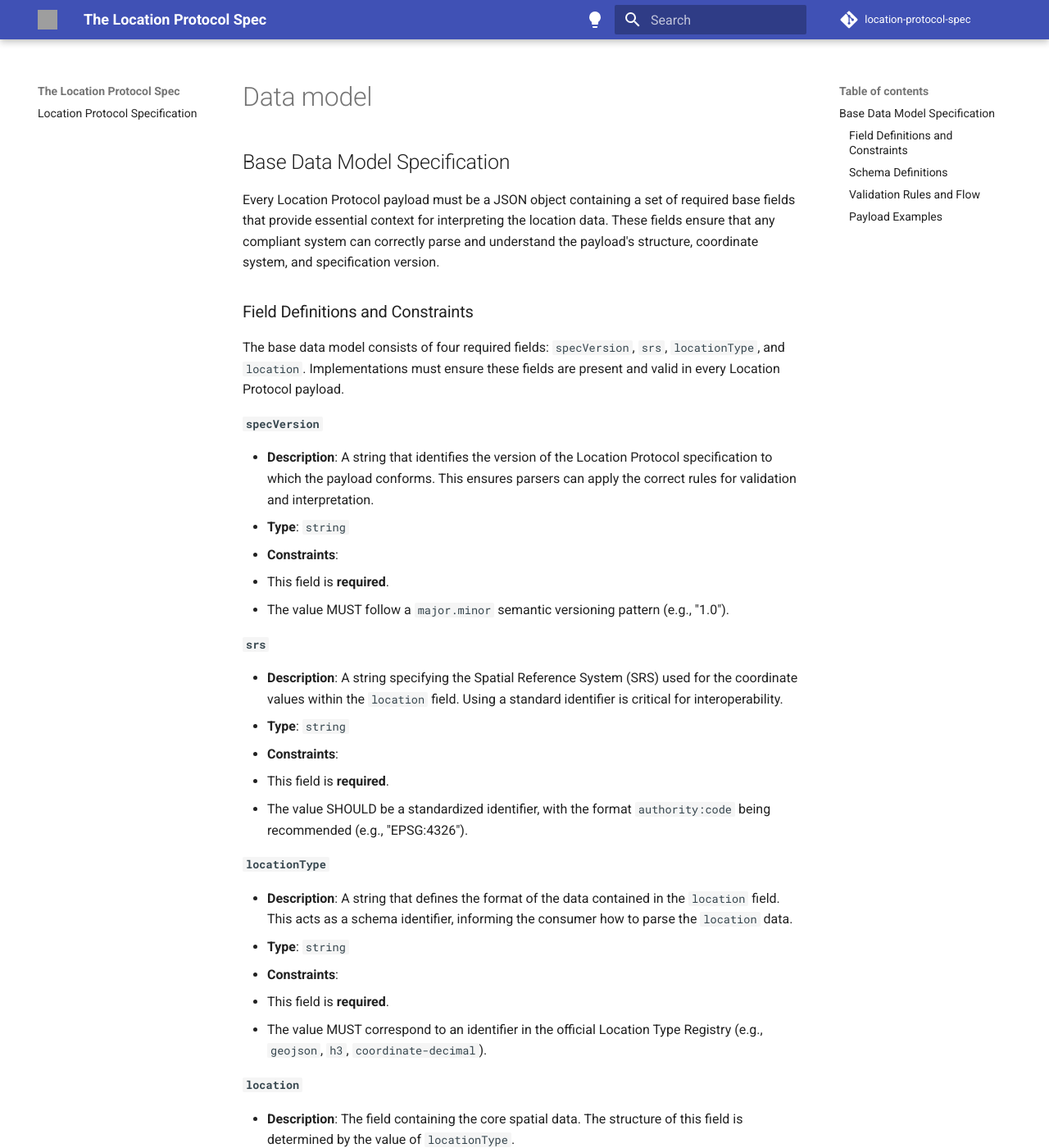
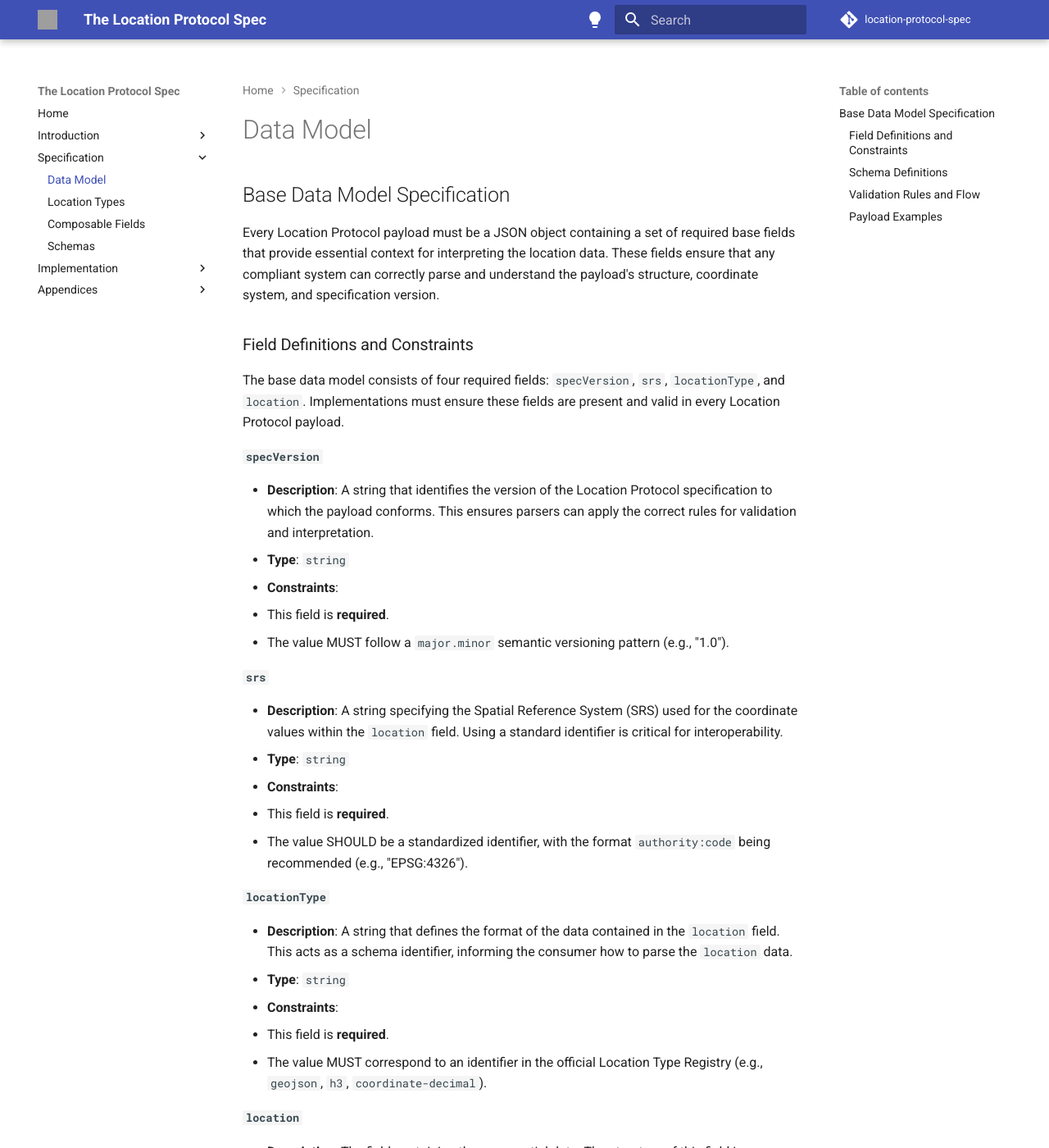
Before and after one commit to DecentralizedGeo/location-protocol-spec, an MkDocs documentation site: the page built from docs/spec-page/specification/data-model.md, in a window 1280 px wide and 1400 px high. Shown: the whole window at 82% size. Built offline with MkDocs 1.6.1 and Material for MkDocs 9.7.7, drawn with Linux system fonts in a browser that asks for light colours; comment, search, counter and statistics services are not loaded; some of the changed text lies outside the part shown; grey boxes are pictures that could not be loaded.

Commit message:
Improves site navigation and appearance
Enhances the site's structure and appearance by:

- Updates the navigation menu for clarity and better organization.
- Configures the theme to collapse navigation by default.
- Adds a social media link to the footer.
- Enables Mermaid diagrams support for enhanced visual representation.
- Specifies the documentation directory.

```diff
--- a/mkdocs.yaml
+++ b/mkdocs.yaml
@@ -1,5 +1,6 @@
 site_name: The Location Protocol Spec # Your project name
 site_description: A common format for portable, signed records of spatial information — including coordinates, boundaries, imagery, and other geospatial data.
+docs_dir: docs/spec-page
 
 theme:
   name: material
@@ -28,7 +29,7 @@ theme:
     - content.footnote.tooltips
     - content.tabs.link
     - content.tooltips
-    - navigation.expand
+    - navigation.collapse
     - navigation.footer
     - navigation.instant
     - navigation.instant.prefetch
@@ -47,6 +48,11 @@ theme:
 extra_css:
   - stylesheets/extra.css
 
+extra:
+  social:
+    - icon: fontawesome/brands/github
+      link: https://github.com/DecentralizedGeo/location-protocol-spec
+
 repo_name: location-protocol-spec
 repo_url: https://github.com/DecentralizedGeo/location-protocol-spec
 plugins:
@@ -54,7 +60,23 @@ plugins:
   search:
 
 nav: # Navigation links
-  - Location Protocol Specification: index.md # Home page
+  - Home: index.md
+  - Introduction:
+      - Overview: introduction/overview.md
+      - Core Concepts: introduction/core-concepts.md
+      - Bridging Concepts: introduction/bridging-concepts.md
+  - Specification:
+      - Data Model: specification/data-model.md
+      - Location Types: specification/location-types.md
+      - Composable Fields: specification/composable-fields.md
+      - Schemas: specification/schemas.md
+  - Implementation:
+      - Encoding: implementation/encoding.md
+      - Workflow: implementation/workflow.md
+      - Examples: implementation/examples.md
+  - Appendices:
+      - GeoJSON Alignment: appendices/geojson-alignment.md
+      - EAS Integration: appendices/eas-integration.md
 
 markdown_extensions:
   - md_in_html:
@@ -70,5 +92,12 @@ markdown_extensions:
       pygments_lang_class: true
   - pymdownx.inlinehilite
   - pymdownx.snippets
-  - pymdownx.superfences
+  - pymdownx.superfences:
+      custom_fences:
+        - name: mermaid
+          class: mermaid
+          format: !!python/name:pymdownx.superfences.fence_code_format
   - footnotes
+
+extra_javascript:
+  - https://unpkg.com/mermaid@10.6.1/dist/mermaid.min.js
```
